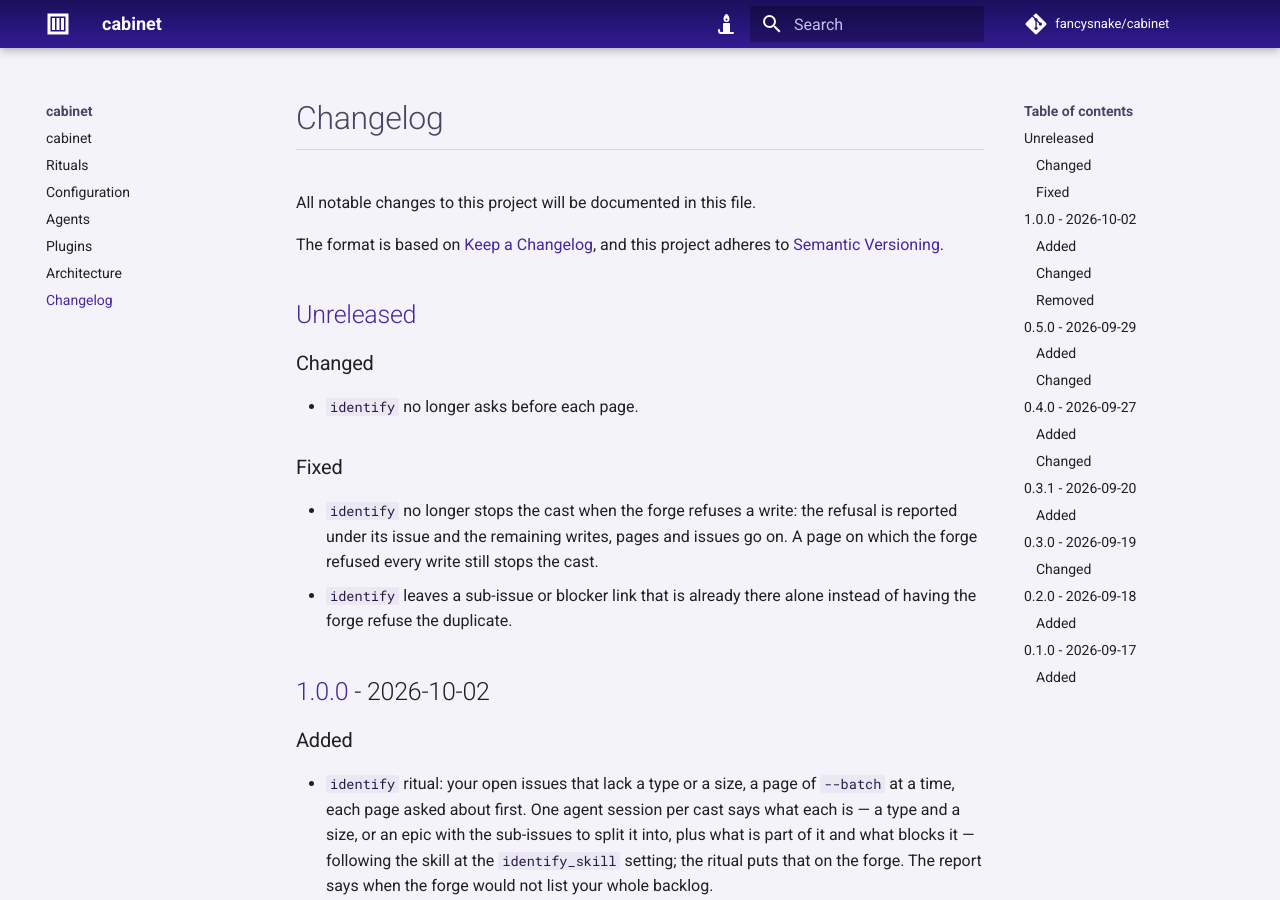
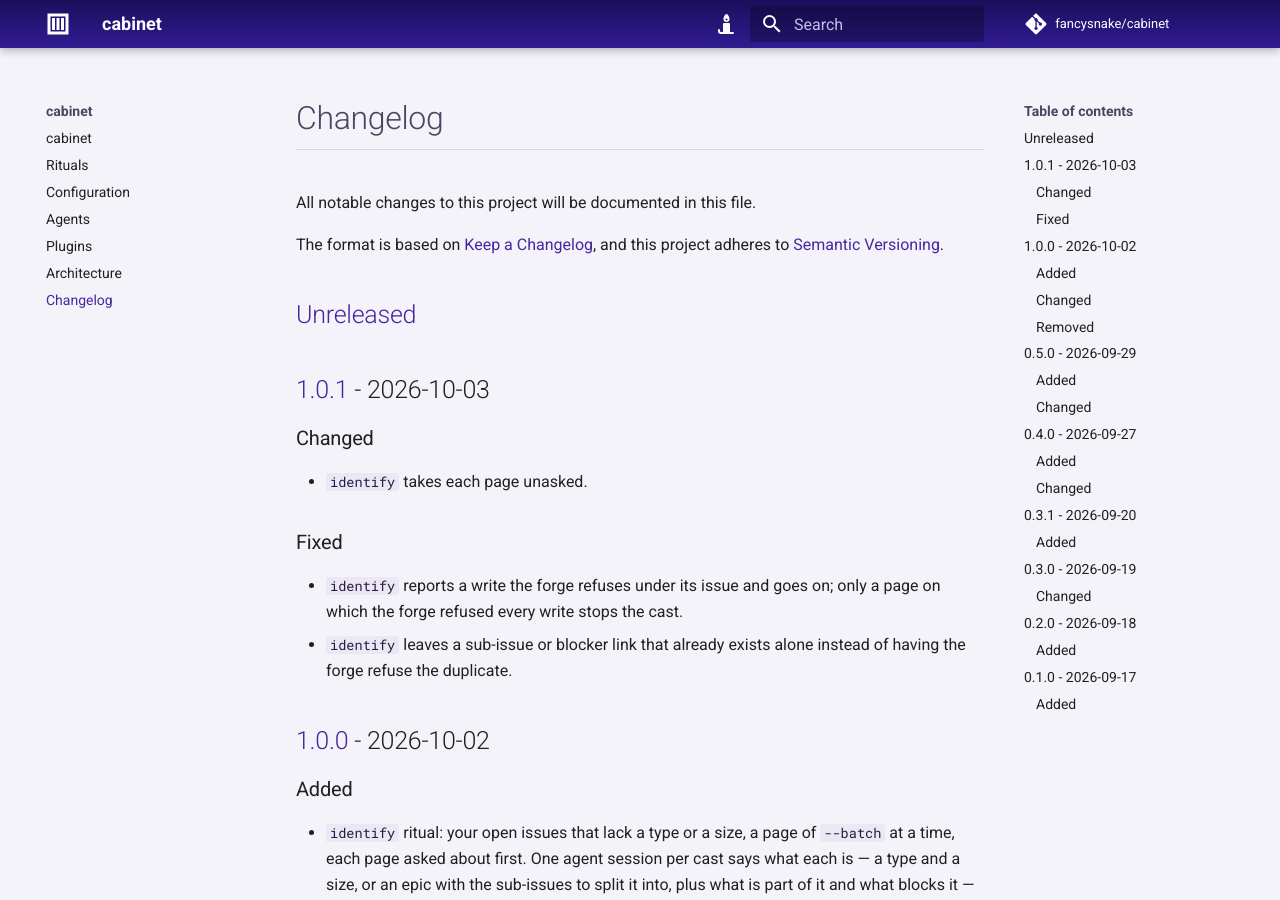
Before and after one commit to fancysnake/cabinet, an MkDocs documentation site: the page built from docs/changelog.md, in a window 1280 px wide and 900 px high. Built offline with MkDocs 1.6.1 and Material for MkDocs 9.7.7, drawn with Linux system fonts in a browser that asks for light colours; comment, search, counter and statistics services are not loaded.

Commit message:
chore: release 1.0.1

```diff
--- a/CHANGELOG.md
+++ b/CHANGELOG.md
@@ -7,17 +7,17 @@ and this project adheres to [Semantic Versioning].
 
 ## [Unreleased]
 
+## [1.0.1] - 2026-10-03
+
 ### Changed
 
-- `identify` no longer asks before each page.
+- `identify` takes each page unasked.
 
 ### Fixed
 
-- `identify` no longer stops the cast when the forge refuses a write: the
-  refusal is reported under its issue and the remaining writes, pages and
-  issues go on. A page on which the forge refused every write still stops
-  the cast.
-- `identify` leaves a sub-issue or blocker link that is already there alone
+- `identify` reports a write the forge refuses under its issue and goes on;
+  only a page on which the forge refused every write stops the cast.
+- `identify` leaves a sub-issue or blocker link that already exists alone
   instead of having the forge refuse the duplicate.
 
 ## [1.0.0] - 2026-10-02
@@ -141,7 +141,8 @@ and this project adheres to [Semantic Versioning].
 [semantic versioning]: https://semver.org/spec/v2.0.0.html
 
 <!-- Versions -->
-[unreleased]: https://github.com/fancysnake/cabinet/compare/v1.0.0...HEAD
+[unreleased]: https://github.com/fancysnake/cabinet/compare/v1.0.1...HEAD
+[1.0.1]: https://github.com/fancysnake/cabinet/compare/v1.0.0...v1.0.1
 [1.0.0]: https://github.com/fancysnake/cabinet/compare/v0.5.0...v1.0.0
 [0.5.0]: https://github.com/fancysnake/cabinet/compare/v0.4.0...v0.5.0
 [0.4.0]: https://github.com/fancysnake/cabinet/compare/v0.3.1...v0.4.0
--- a/pyproject.toml
+++ b/pyproject.toml
@@ -1,6 +1,6 @@
 [project]
 name = "cabinet"
-version = "1.0.0"
+version = "1.0.1"
 description = "A vekna tome: pull request and issue maintenance rituals for GitHub and GitLab"
 authors = [{ name = "Radosław Ganczarek", email = "radoslaw@ganczarek.in" }]
 license = "MIT"
```
Also changed, not shown: docs/rituals.md (+2 -1 lines).
